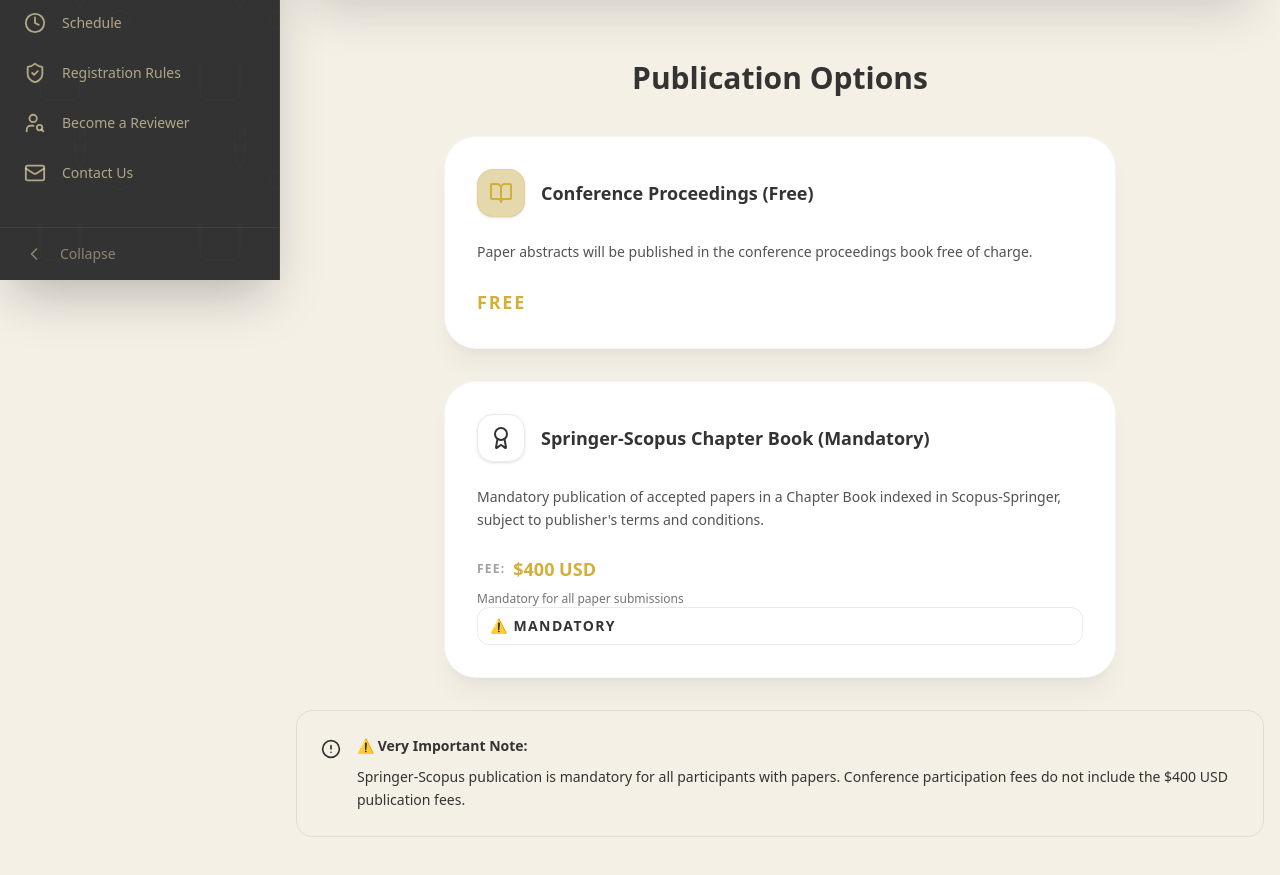
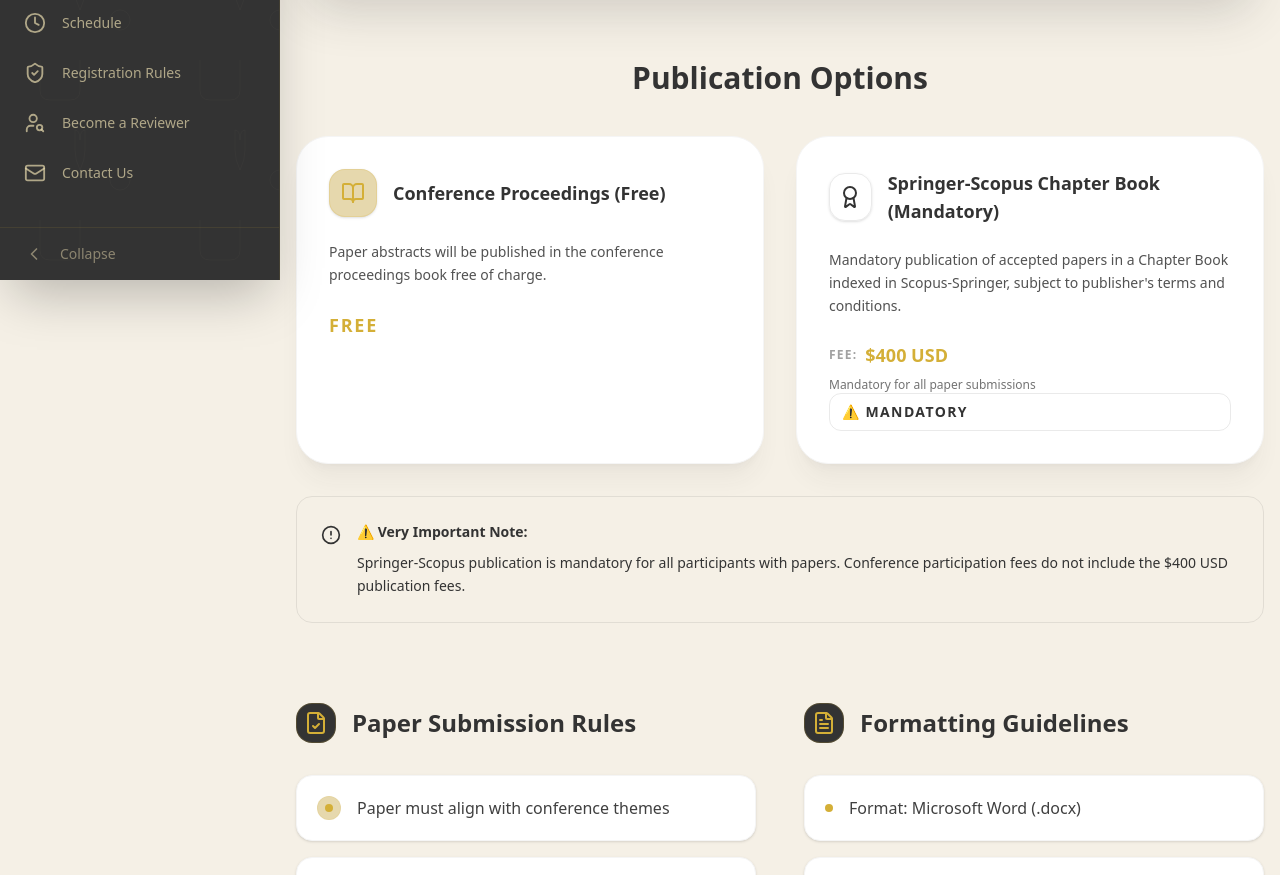
Before and after one commit to fayezabuhajar/CISRAI, a React (Vite) app in the folder frontend/: page /call-for-papers in a window 1280 px wide. Shown: the part 520-1395 px from the top of the page. Built offline with nearby package versions, Linux system fonts and the light colour scheme; no server answers.

Commit message:
جعل بطاقات النشر أفقية في المنتصف وأسماء الرعاة دائماً في الأسفل

```diff
--- a/frontend/src/components/pages/CallForPapers.tsx
+++ b/frontend/src/components/pages/CallForPapers.tsx
@@ -146,7 +146,7 @@
           <h2 className="text-3xl font-bold text-primary mb-10 text-center">
             {t.pubTitle}
           </h2>
-          <div className="max-w-2xl mx-auto flex flex-col gap-8">
+          <div className="max-w-5xl mx-auto grid grid-cols-1 md:grid-cols-2 gap-8">
             {publicationOptions.map((opt, i) => (
               <motion.div
                 key={i}
--- a/frontend/src/components/pages/LandingPage.tsx
+++ b/frontend/src/components/pages/LandingPage.tsx
@@ -701,7 +701,7 @@
                         </div>
                       )}
                     </div>
-                    <div className="mt-4 text-center">
+                    <div className="mt-auto pt-4 text-center">
                       <h3 className="font-bold text-primary text-sm">
                         {language === "ar" ? sponsor.nameAr : sponsor.nameEn}
                       </h3>
```
